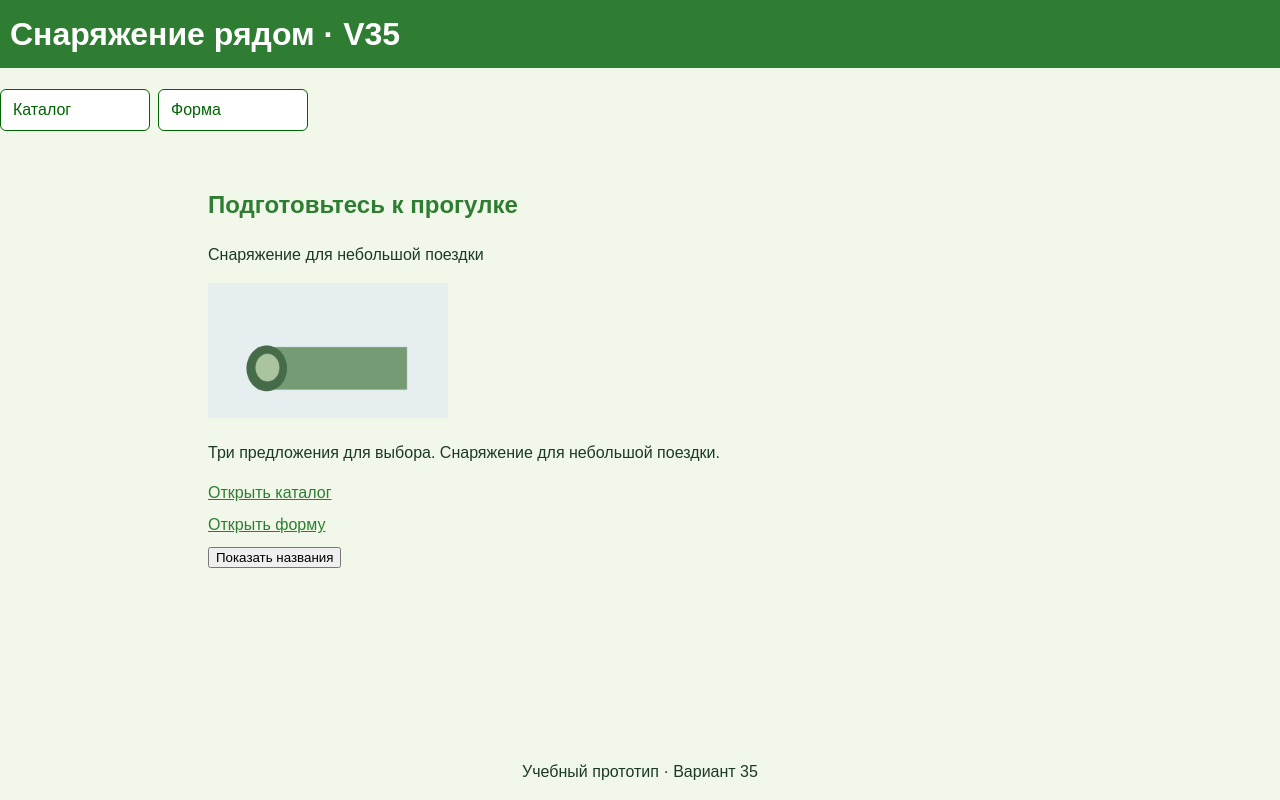
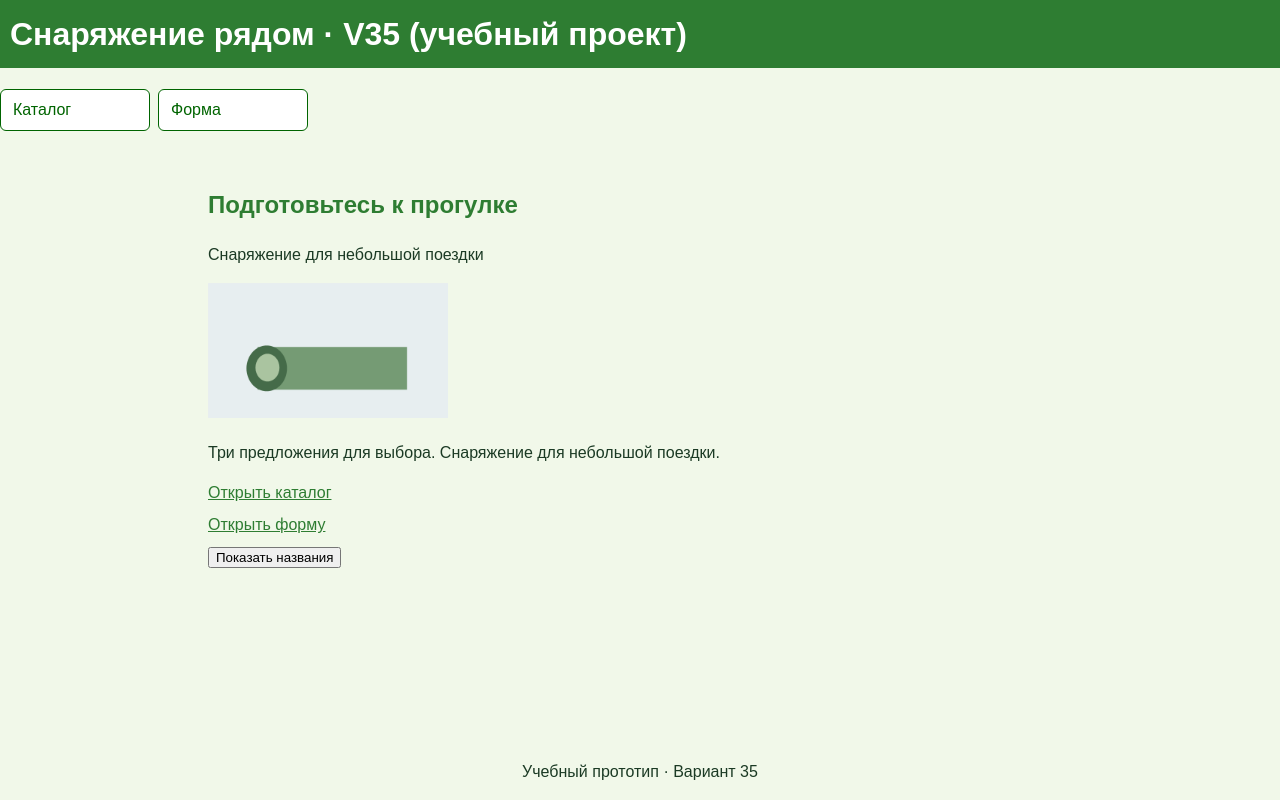
Before and after one commit to Foxi-108/-, a plain HTML site: page index.html in a window 1280 px wide. Drawn offline with Linux system fonts and the light colour scheme.

Commit message:
Уточнён заголовок главной страницы

```diff
--- a/index.html
+++ b/index.html
@@ -9,7 +9,7 @@
 </head>
 <body>
     <header>
-        <h1>Снаряжение рядом · V35</h1> <!-- название приложения -->
+        <h1>Снаряжение рядом · V35 (учебный проект)</h1> <!-- название приложения -->
         <nav>  <!-- ссылка на каталог -->
             <a href="catalog.html">Каталог</a>
             <a href="form.html">Форма</a>
```
